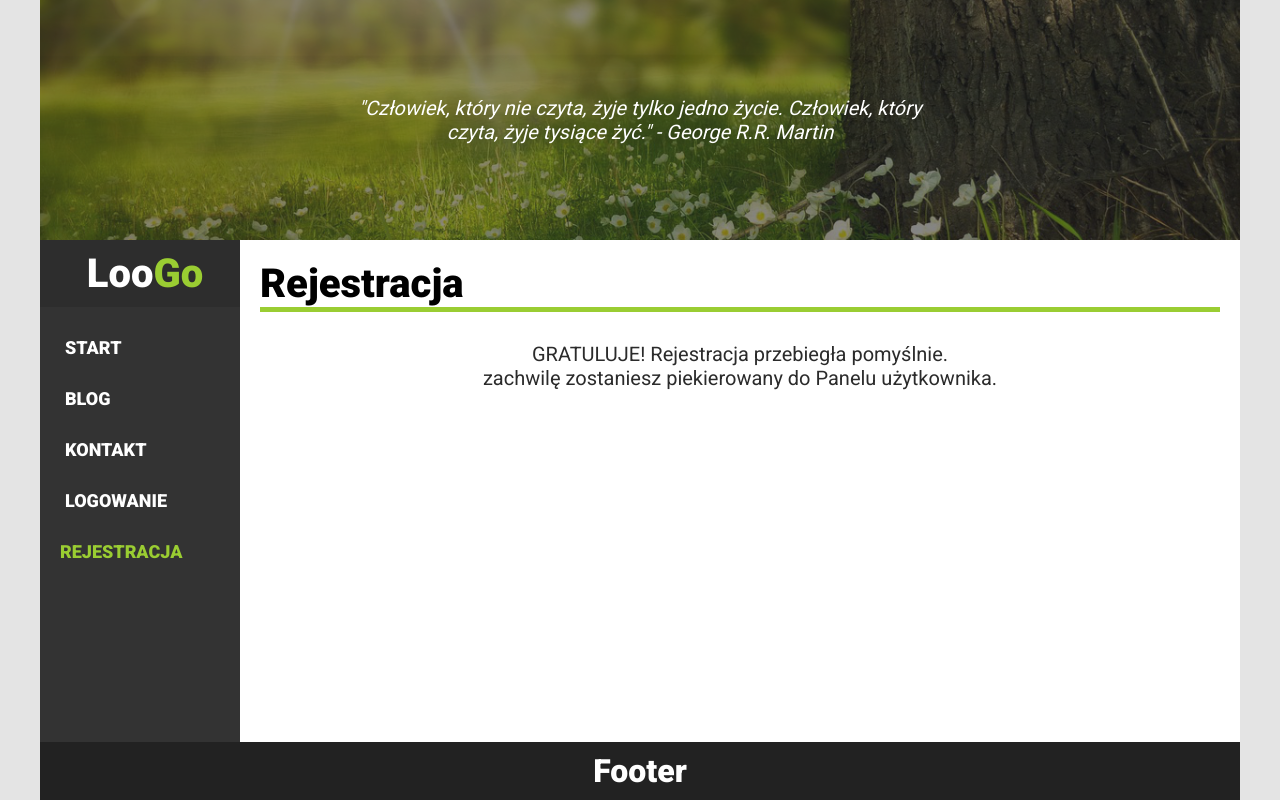
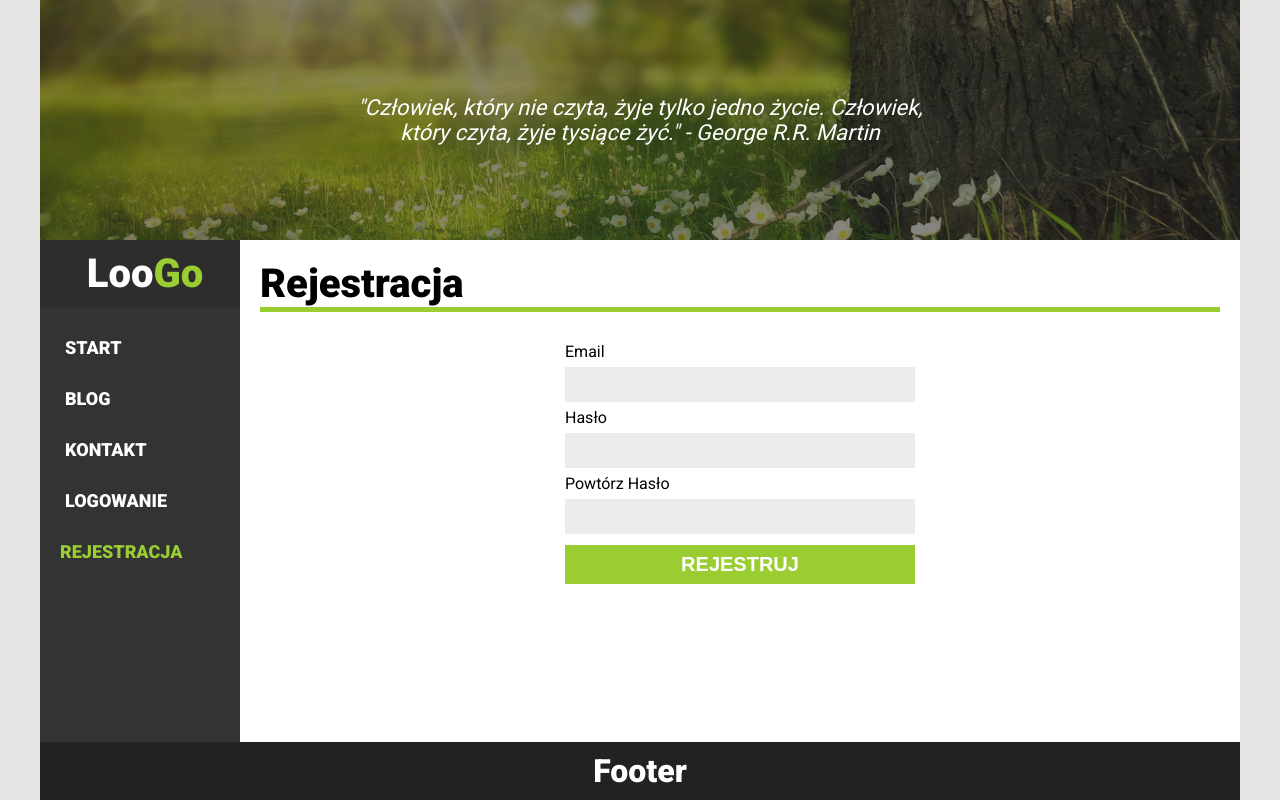
Before and after one commit to SojkaTomasz/blog-react, a React app: page /rejestracja in a window 1280 px wide. Built offline with nearby package versions, Linux system fonts and the light colour scheme; no server answers.

Commit message:
refactoring header styles

```diff
--- a/src/components/Blog/BlogArticles.js
+++ b/src/components/Blog/BlogArticles.js
@@ -1,6 +1,6 @@
 import { Link } from "react-router-dom"
 import noPhoto from "../../images/no-image-available.jpg"
-import "./styles/BlogArticles.css"
+import "./styles/blogArticles.css"
 
 function BlogArticles({
 	title,
--- a/src/layouts/Header.js
+++ b/src/layouts/Header.js
@@ -50,7 +50,7 @@ function Header() {
 	}
 	return (
 		<div style={style} className='header-image'>
-			<p className='text-header'>
+			<p className='header-text'>
 				<em>{text}</em>
 			</p>
 		</div>
--- a/src/pages/Registration.js
+++ b/src/pages/Registration.js
@@ -116,7 +116,7 @@ function Registration() {
 		repeatPassword,
 	])
 
-	if (!success) {
+	if (success) {
 		return (
 			<div>
 				<h1 className='title-section'>Rejestracja</h1>
--- a/src/styles/header.css
+++ b/src/styles/header.css
@@ -1,8 +1,8 @@
 .header-image {
+	display: flex;
 	position: relative;
-	display: flex;
+	align-items: center;
 	justify-content: center;
-	align-items: center;
 	height: 20vh;
 	background-position: center;
 	background-size: cover;
@@ -10,31 +10,31 @@
 }
 
 .header-image::after {
+	content: "";
 	position: absolute;
-	content: "";
 	height: 100%;
 	width: 100%;
 	background-color: #23232387;
 	z-index: 0;
 }
 .header-image::before {
+	content: "";
 	position: absolute;
-	content: "";
 	height: 100%;
 	width: 100%;
 	background-color: #1e1e1e;
 	z-index: -1;
 }
 
-.text-header {
+.header-text {
+	padding: 15px;
 	text-align: center;
-	padding: 15px;
 	color: white;
 	z-index: 1;
 }
 
 @media (min-width: 576px) {
-	.text-header {
+	.header-text {
 		width: 70%;
 	}
 }
@@ -42,7 +42,7 @@
 	.header-image {
 		height: 25vh;
 	}
-	.text-header {
+	.header-text {
 		width: 50%;
 	}
 }
@@ -51,7 +51,7 @@
 		height: 30vh;
 		font-size: 18px;
 	}
-	.text-header {
-		font-size: 20px;
+	.header-text {
+		font-size: 22px;
 	}
 }
```
